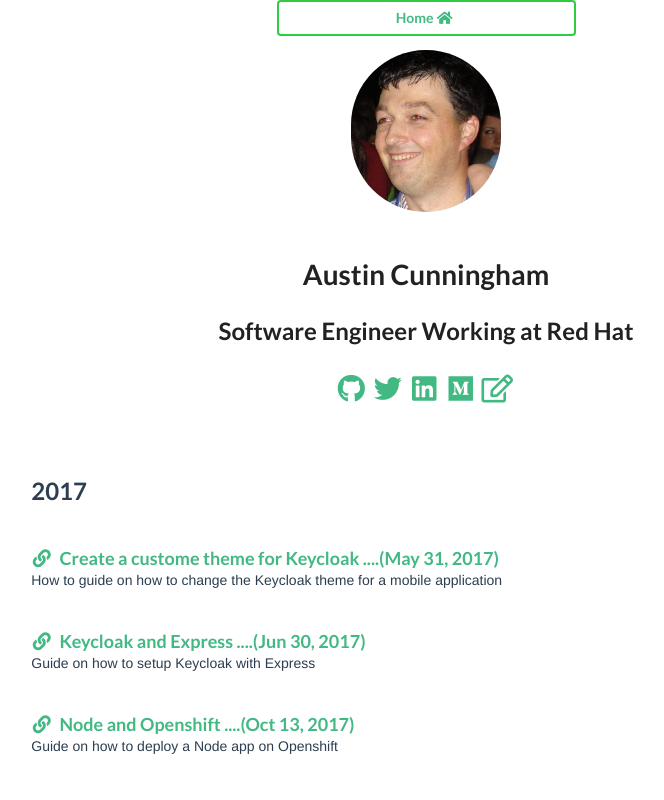
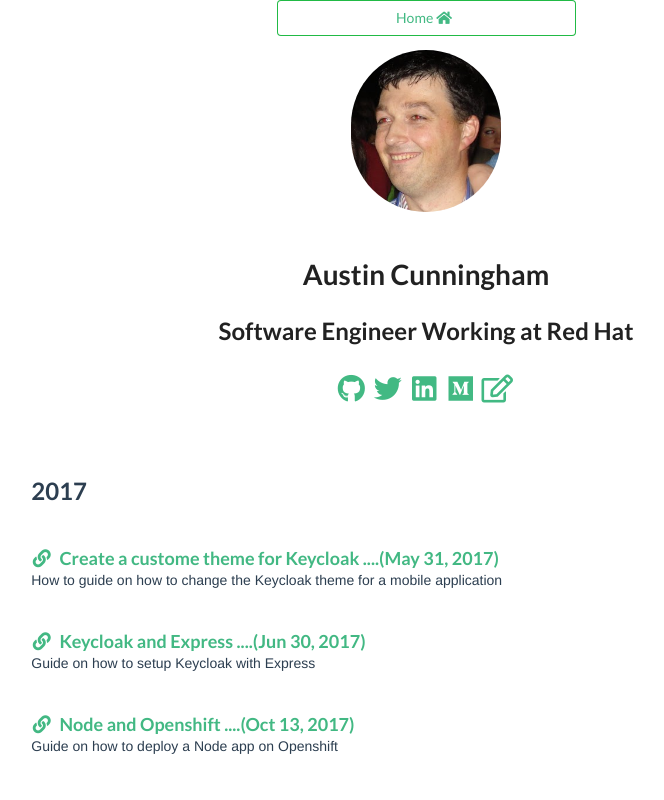
Before and after one commit to lydiacunningham/myblog, a Vue app: page / in a window 1280 px wide. Shown: the top 800 px of the page, without its empty margins (214-878 px from the left). Built offline with nearby package versions, Linux system fonts and the light colour scheme.

Commit message:
button change

```diff
--- a/src/views/Bar.vue
+++ b/src/views/Bar.vue
@@ -4,7 +4,7 @@
       <div class="six wide column"></div>
       <div class="four wide column">
         <router-link to="/">
-          <button class="ui fluid inverted green button">
+          <button class="ui positive basic fluid button">
             <a class="item">Home <i class="home icon"></i> </a>
           </button>
         </router-link>
```
